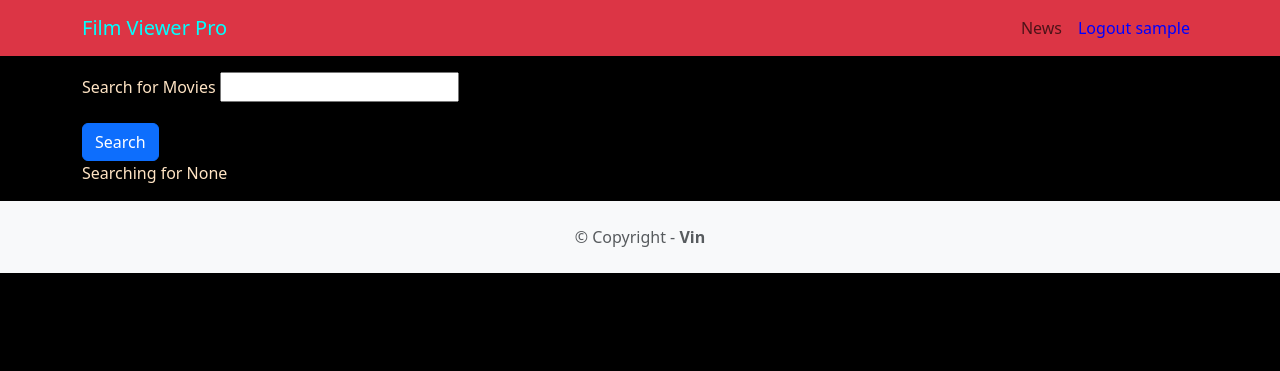
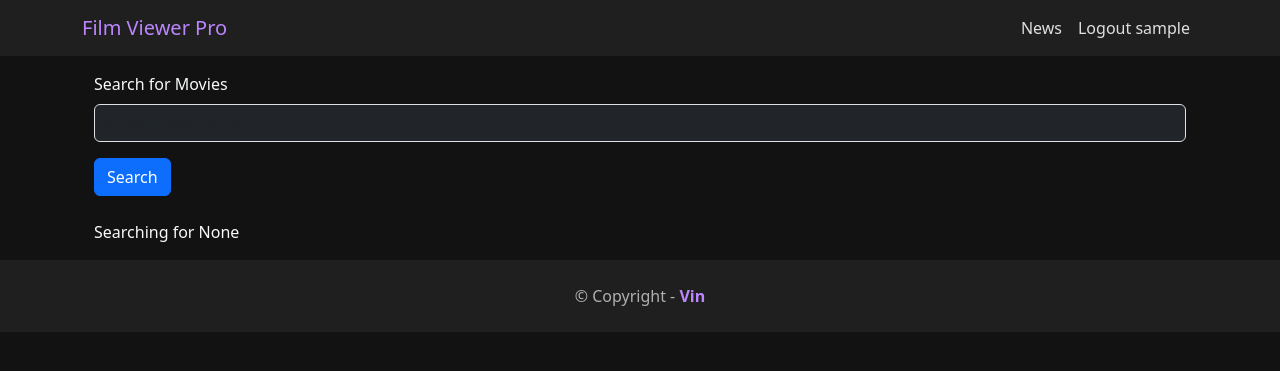
Before and after one commit to NjugunaKelvin/Film-Review-Pro, a Django app: page / in a window 1280 px wide. Shown: the top 371 px of the page. Run offline with Django 5.2, Linux system fonts and the light colour scheme; the visitor is signed in with stand-in values (Sample User, id 1); data that the repository does not hold is empty; parts of the project's set-up code (start-up, migrations or seed data) failed here and were passed over.

Commit message:
enhance UI with dark theme; update styles for navbar, cards, and footer; improve search form layout

```diff
--- a/FILM_REVIEW/templates/base.html
+++ b/FILM_REVIEW/templates/base.html
@@ -6,22 +6,46 @@
     <link href="https://cdn.jsdelivr.net/npm/bootstrap@5.3.3/dist/css/bootstrap.min.css" rel="stylesheet" integrity="sha384-QWTKZyjpPEjISv5WaRU9OFeRpok6YctnYmDr5pNlyT2bRjXh0JMhjY6hW+ALEwIH" crossorigin="anonymous">
     <script src="https://cdn.jsdelivr.net/npm/bootstrap@5.1.1/dist/js/bootstrap.bundle.min.js" crossorigin="anonymous"></script>
     <meta name="viewport" content="width=device-width,initial-scale=1" />
-        <link rel="icon" href="{% static 'image/favicon.png'%}">
+    <link rel="icon" href="{% static 'image/favicon.png' %}">
     <link rel="stylesheet" href="{% static 'styles/styles.css' %}">
+    <style>
+        body {
+            background-color: #121212; /* Very dark background */
+            color: #e0e0e0; /* Light text for contrast */
+        }
+        .navbar {
+            background-color: #1f1f1f; /* Darker navbar background */
+        }
+        .navbar-brand {
+            color: #bb86fc !important; /* Purple accent color */
+        }
+        .navbar-nav .nav-link {
+            color: #e0e0e0 !important; /* Light text for nav links */
+        }
+        .navbar-nav .nav-link:hover {
+            color: #bb86fc !important; /* Purple on hover */
+        }
+        .footer {
+            background-color: #1f1f1f; /* Darker footer background */
+            color: #b0b0b0; /* Muted text color */
+        }
+        .footer a {
+            color: #bb86fc !important; /* Purple accent for footer links */
+        }
+    </style>
 </head>
 <body>
-        <nav class="navbar navbar-expand-lg navbar-light bg-danger mb-3">
+    <nav class="navbar navbar-expand-lg navbar-dark mb-3">
         <div class="container">
-                <a  style="color: cyan;" class="navbar-brand" href="{% url 'home'%}">Film Viewer Pro</a>
+            <a class="navbar-brand" href="{% url 'home' %}">Film Viewer Pro</a>
             <button class="navbar-toggler" type="button" data-bs-toggle="collapse" data-bs-target="#navbarNavAltMarkup" aria-controls="navbarNavAltMarkup" aria-expanded="false" aria-label="Toggle navigation">
                 <span class="navbar-toggler-icon"></span>
             </button>
-                <div class="collapse navbar-collapse"
-                    id="navbarNavAltMarkup">
+            <div class="collapse navbar-collapse" id="navbarNavAltMarkup">
                 <div class="navbar-nav ms-auto">
                     <a class="nav-link" href="{% url 'news' %}">News</a>
                     {% if user.is_authenticated %}
-                        <a class="nav-link" style="color: blue;" href="{% url 'logoutaccount' %}">Logout {{ user.username}}</a>
+                        <a class="nav-link" href="{% url 'logoutaccount' %}">Logout {{ user.username }}</a>
                     {% else %}
                         <a class="nav-link" href="{% url 'loginaccount' %}">Login</a>
                         <a class="nav-link" href="{% url 'signupaccount' %}">Sign Up</a>
@@ -33,18 +57,16 @@
 
     <div class="container">
         {% block content %}
+        {% endblock content %}
+    </div>
 
-            {% endblock content %}
-
-        </div>
-    </body>
-
-    <footer class="text-center text-lg-start bg-light text-muted mt-4">
+    <footer class="footer text-center text-lg-start mt-4">
         <div class="text-center p-4">
             © Copyright -
-            <a class="text-reset fw-bold text-decoration-none"target="_blank"href="https://twitter.com/greglim81">
+            <a class="text-reset fw-bold text-decoration-none" target="_blank" href="https://twitter.com/greglim81">
                 Vin
             </a>
         </div>
     </footer>
+</body>
 </html>
--- a/movies/templates/home.html
+++ b/movies/templates/home.html
@@ -1,37 +1,35 @@
 {% extends 'base.html' %}
 
 {% block content %}
-<form action="">
+<div class="container">
+    <form action="" class="mb-4">
         <div class="mb-3">
-        <label class="form-label" style="color: bisque;">Search for Movies</label>
-        <input type="text" name="searchMovie" class="form-contol">
+            <label class="form-label text-light">Search for Movies</label>
+            <input type="text" name="searchMovie" class="form-control bg-dark text-light" placeholder="Enter movie name">
         </div>
         <button class="btn btn-primary">
             Search
         </button>
     </form>
 
- <p style="color: bisque;">Searching for {{ searchTerm }}</p>
+    <p class="text-light">Searching for {{ searchTerm }}</p>
     <div class="row row-cols-1 row-cols-md-3 g-4">
         {% for movie in movies %}
-                <div v-for="movie in movies" class="col">
-                    <div class="card">
-                        <img src="{{ movie.image.url }}" alt="">
-                        <div style="background-color: black;" class="card-body">
-                            <a href="{% url 'detail' movie.id %}">
-                                <h5 class="card-title fw-bold">{{ movie.title}}</h5>
+            <div class="col">
+                <div class="card bg-dark text-light h-100">
+                    <img src="{{ movie.image.url }}" class="card-img-top" alt="{{ movie.title }}">
+                    <div class="card-body">
+                        <a href="{% url 'detail' movie.id %}" class="text-decoration-none text-light">
+                            <h5 class="card-title fw-bold">{{ movie.title }}</h5>
                         </a>
-                            <p style="color: white;" class="card-text">{{ movie.description }}</p>
+                        <p class="card-text">{{ movie.description }}</p>
                         {% if movie.url %}
                             <a href="{{ movie.url }}" class="btn btn-primary">Movie Link</a>
                         {% endif %}
-
                     </div>
                 </div>
-
             </div>
         {% endfor %}
     </div>
-
-
+</div>
 {% endblock content %}
```
Also changed, not shown: movies/templates/detail.html (+13 -17 lines), .qodo/history.sqlite. Lines whose indentation alone changed are shown as unchanged.
